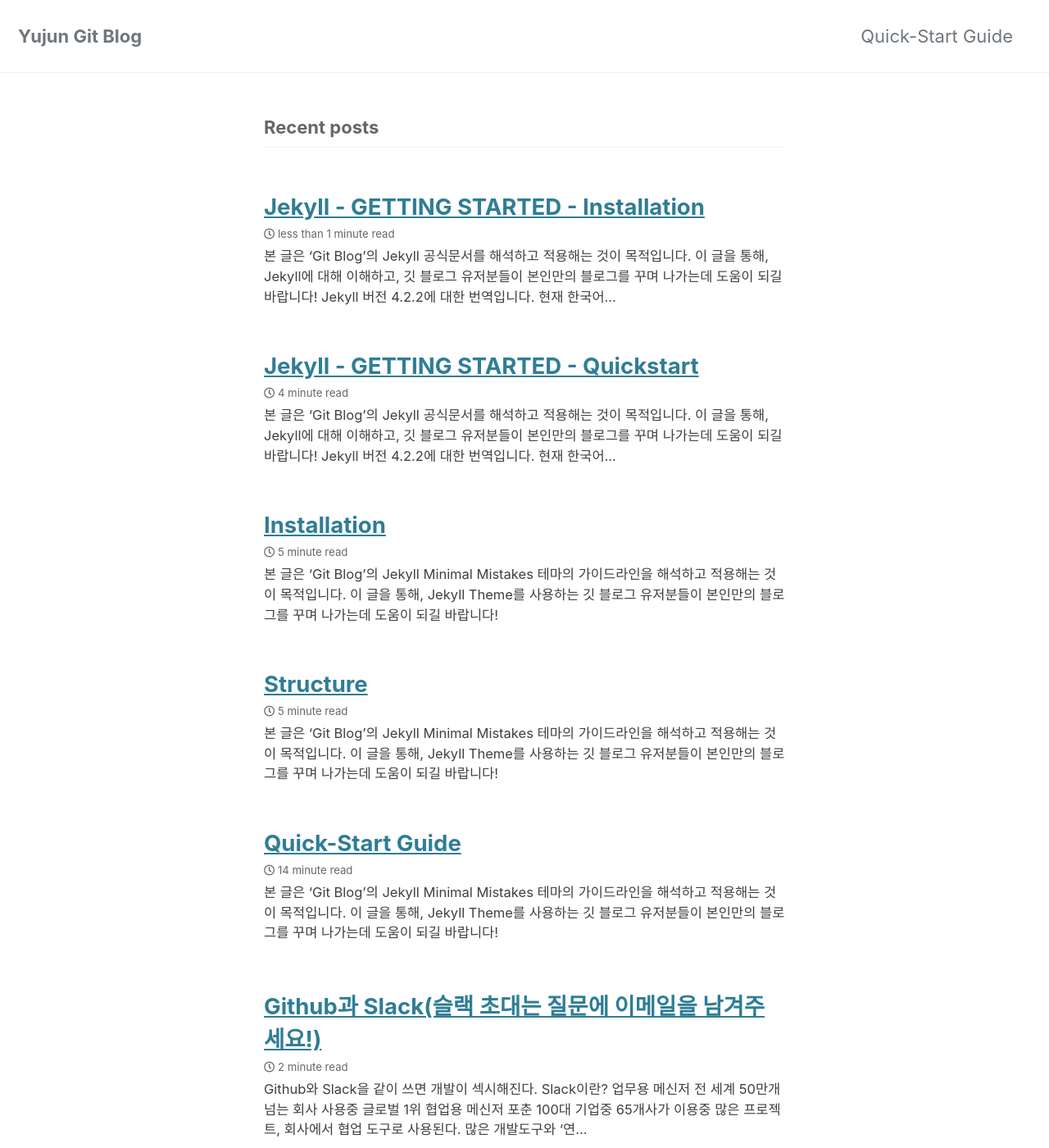
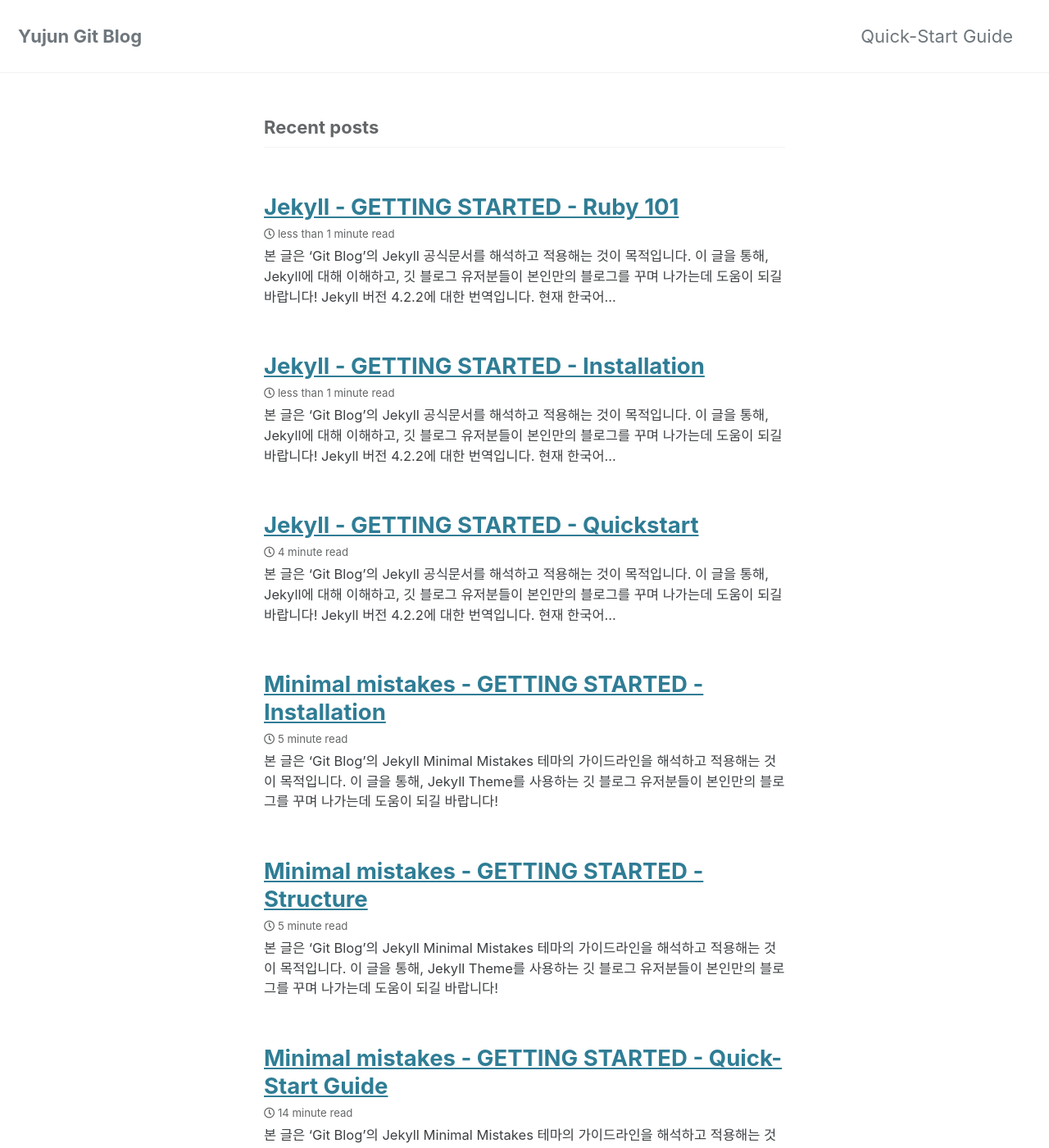
Before and after one commit to SEO-YJ/SEO-YJ.github.io, a Jekyll site: the page built from index.markdown, in a window 1280 px wide and 1400 px high. Shown: the whole window at 82% size. Built offline with Jekyll 4.4.1, drawn with Linux system fonts in a browser that asks for light colours; cached includes are drawn as plain includes; the list of posts is cut into pages by our own code.

Commit message:
[mod]feat: Minimal mistakes -> GETTING STARTED 수정 - GETTING STARTED 파트들 category 형식에 맞게 수정

```diff
--- a/_posts/2022-05-10-Quick-Start Guide.markdown
+++ b/_posts/2022-05-10-Minimal mistakes - GETTING STARTED - Quick-Start Guide.markdown
@@ -1,6 +1,6 @@
 ---
 layout: post
-title:  "Quick-Start Guide"
+title:  "Minimal mistakes - GETTING STARTED - Quick-Start Guide"
 date:   2022-05-10 16:51:00 +0900
 categories: Minimal Mistakes A Jekyll theme Guide -> GETTING STARTED
 ---
--- a/_posts/2022-05-18-Structure.markdown
+++ b/_posts/2022-05-18-Minimal mistakes - GETTING STARTED - Structure.markdown
@@ -1,6 +1,6 @@
 ---
 layout: post
-title:  "Structure"
+title:  "Minimal mistakes - GETTING STARTED - Structure"
 date:   2022-05-18 18:48:00 +0900
 categories: Minimal Mistakes A Jekyll theme Guide -> GETTING STARTED
 ---
--- a/_posts/2022-05-20-Installation.markdown
+++ b/_posts/2022-05-20-Minimal mistakes - GETTING STARTED - Installation.markdown
@@ -1,6 +1,6 @@
 ---
 layout: post
-title:  "Installation"
+title:  "Minimal mistakes - GETTING STARTED - Installation"
 date:   2022-05-20 07:18:00 +0900
 categories: Minimal Mistakes A Jekyll theme Guide -> GETTING STARTED
 ---
--- /dev/null
+++ b/_posts/2022-05-23-Jekyll - GETTING STARTED - Ruby 101.markdown
@@ -0,0 +1,22 @@
+---
+layout: post
+title:  "Jekyll - GETTING STARTED - Ruby 101"
+date:   2022-05-23 15:03:00 +0900
+categories: Jekyll official documents
+---
+본 글은 'Git Blog'의 Jekyll 공식문서를 해석하고 적용해는 것이 목적입니다.
+이 글을 통해, Jekyll에 대해 이해하고, 깃 블로그 유저분들이 본인만의 블로그를 꾸며 나가는데 도움이 되길 바랍니다!
+* Jekyll 버전 4.2.2에 대한 번역입니다.
+* 현재 한국어 번역본은 버전 4.0.0입니다.
+* 영어 버전 4.2.2와 한국어 버전 4.0.0을 비교하여 4.2.2 버전에 맞게 번역하여 정리하였습니다!
+
+Jekyll 공식문서 링크:
+    https://jekyllrb.com/docs/
+
+# Ruby 101
+
+
+내 생각
+
+
+단어
```
Also changed, not shown: 1 other file.
